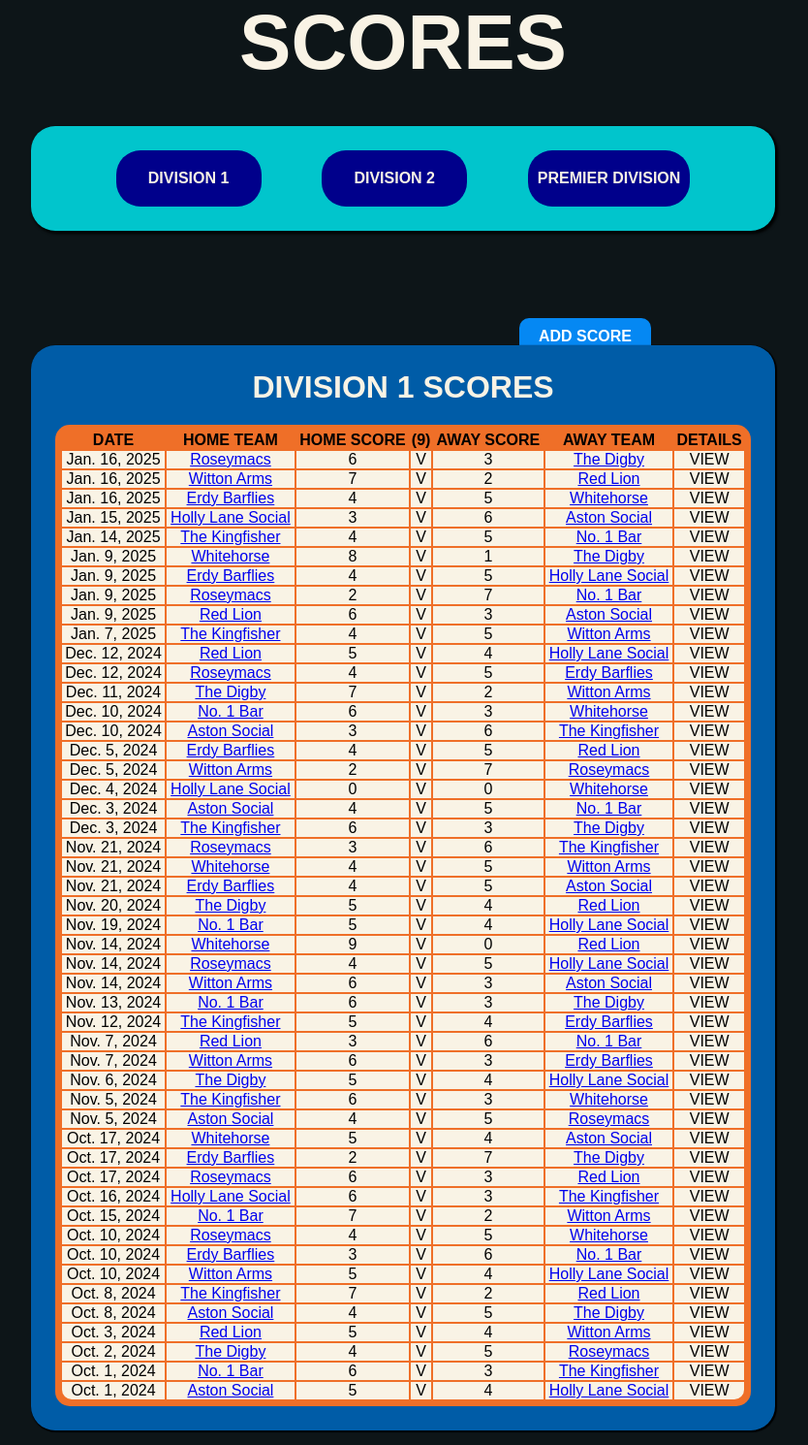
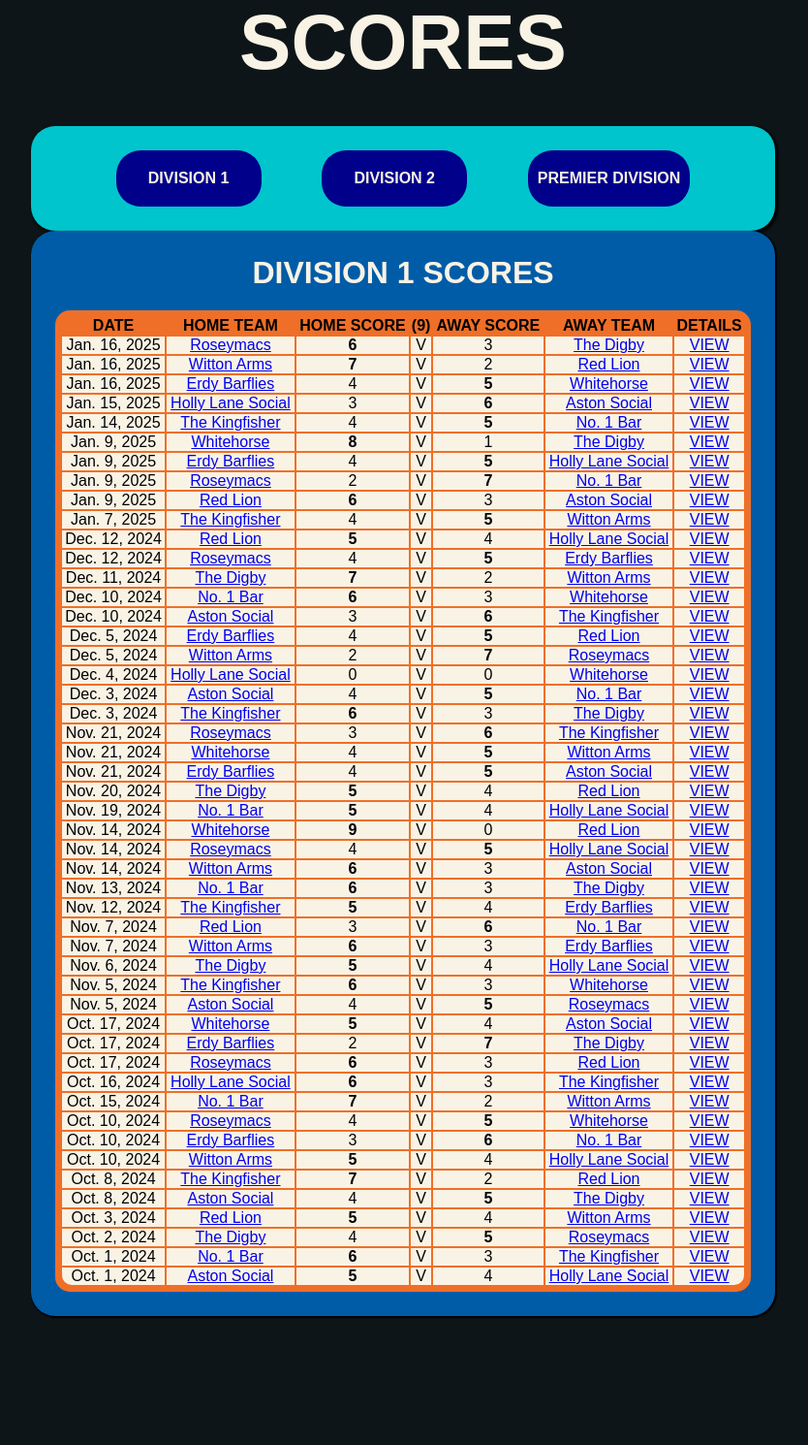
Before and after one commit to Jawrynx/ErdPL, a Django app: a page that uses scores/templates/scores/view_scores.html in a window 1280 px wide. Shown: the part 122-1612 px from the top of the page at 97% size, without its empty margins (224-1058 px from the left). Run offline with Django 5.2, Linux system fonts and the light colour scheme; data comes from the database, SQL or seed files in the repository; both versions use the stored data as it was after the commit; some libraries are stand-ins or nearby versions.

Commit message:
Updated latest scores, added more styling for easier readability

```diff
--- a/ErdPL/settings.py
+++ b/ErdPL/settings.py
@@ -23,7 +23,7 @@ BASE_DIR = Path(__file__).resolve().parent.parent
 SECRET_KEY = 'django-insecure-4=om+%pih5u954)#h5bni$vb92(^mx3kuan%86^dtx#yz%3b)5'
 
 # SECURITY WARNING: don't run with debug turned on in production!
-DEBUG = True
+DEBUG = False
 
 ALLOWED_HOSTS = ['*']
 
--- a/scores/templates/scores/view_scores.html
+++ b/scores/templates/scores/view_scores.html
@@ -14,9 +14,13 @@
                 {% endfor %}
             </ul>
         </div>
-        <div class="add-score">
-            <a href="{% url 'scores:create_score' division_name=division_name %}">Add Score</a>
-        </div>
+        {% for team in teams %}
+            {% if request.user == team.captain %}
+                <div class="add-score">
+                    <a href="{% url 'scores:create_score' division_name=division_name %}">Add Score</a>
+                </div>
+            {% endif %}
+        {% endfor %}
         <div class="outer-2" id="scores-container">
             <h1>{{ division_name|default:"All Divisions" }} Scores</h1>
             <table class="fixture-table">
@@ -36,11 +40,11 @@
                         <tr>
                             <td>{{ match.date }}</td>
                             <td><a href="{% url 'teams:detail' team_name=match.home_team.name %}">{{ match.home_team }}</a></td>
-                            <td>{{ match.home_score }}</td>
+                            <td class='home-score'>{{ match.home_score }}</td>
                             <td>V</td>
-                            <td>{{ match.away_score }}</td>
+                            <td class="away-score">{{ match.away_score }}</td>
                             <td><a href="{% url 'teams:detail' team_name=match.away_team.name %}">{{ match.away_team }}</a></td>
-                            <td>VIEW</td>
+                            <td><a href="#">VIEW</a></td>
                         </tr>
                     {% endfor %}
                 </tbody>
--- a/scores/views.py
+++ b/scores/views.py
@@ -26,12 +26,17 @@ def view_scores(request, division_name=None):
 
     if division_name:
         matches = Match.objects.filter(division__name=division_name).order_by('-date')
+        # Get teams associated with the division
+        teams = Team.objects.filter(division__name=division_name)
     else:
         matches = Match.objects.all().order_by('-date')
+        # Get all teams
+        teams = Team.objects.all()
 
     context = {
         'matches': matches,
         'division_name': division_name,
         'all_divisions': all_divisions,
+        'teams': teams,
     }
     return render(request, 'scores/view_scores.html', context)
--- a/static/css/style.css
+++ b/static/css/style.css
@@ -1137,8 +1137,8 @@ body > main > div > div.team-fixtures > table > tbody > tr > td {
 }
 
 body > main > div > div.add-score {
-    margin-top: 100px;
-    width: 40%;
+    margin: 25px;
+    width: 60%;
     text-align: right;
 }
 
@@ -1147,8 +1147,8 @@ body > main > div > div.add-score > a {
     color: white;
     text-decoration: none;
     padding: 10px 20px;
-    border-top-left-radius: 10px;
-    border-top-right-radius: 10px;
+    border-radius: 10px;
+    border: 1px solid white;
     text-transform: uppercase;
     font-weight: bold;
     transition: 0.3s ease-in-out;
@@ -1284,6 +1284,9 @@ body > main > div > div.add-score > a:hover {
     margin: 5px 0px;
 }
 
+.bold {
+    font-weight: bolder;
+}
 
 
 
@@ -1608,6 +1611,10 @@ body > main > div > div.add-score > a:hover {
     body > main > div.latest-results > table > tbody > tr > td:nth-child(1) {
         width: 20%;
     }
+
+    body > main > div > div.add-score {
+        width: 90%;
+    }
 }
 
 
@@ -1833,4 +1840,8 @@ body > main > div > div.add-score > a:hover {
     body > main > div.latest-results > table > tbody > tr > td:nth-child(1) {
         width: 20%;
     }
-}
+
+    body > main > div > div.add-score {
+        width: 90%;
+    }
+}
--- a/static/js/script.js
+++ b/static/js/script.js
@@ -2,6 +2,19 @@ const menuToggle = document.getElementById('menu-toggle');
 const mobileNav = document.getElementById('mobile-nav');
 const navBar = document.getElementById('header');
 
+const homeScores = document.getElementsByClassName('home-score');
+const awayScores = document.getElementsByClassName('away-score');
+
+for (let i = 0; i < homeScores.length; i++) {
+  const homeScore = parseInt(homeScores[i].textContent, 10);
+  const awayScore = parseInt(awayScores[i].textContent, 10);
+
+  if (homeScore > awayScore) {
+    homeScores[i].classList.add('bold');
+  } else if (awayScore > homeScore) {
+    awayScores[i].classList.add('bold');
+  }
+}
 
 menuToggle.addEventListener('click', () => {
     mobileNav.classList.toggle('active');
--- a/teams/templates/teams/team_detail.html
+++ b/teams/templates/teams/team_detail.html
@@ -67,9 +67,9 @@
                         <tr>
                             <td>{{ score.date }}</td>
                             <td><a href="{% url 'teams:detail' team_name=score.home_team.name %}">{{ score.home_team.name }}</a></td>
-                            <td>{{ score.home_score }}</td>
+                            <td class="home-score">{{ score.home_score }}</td>
                             <td>V</td>
-                            <td>{{ score.away_score }}</td>
+                            <td class="away-score">{{ score.away_score }}</td>
                             <td><a href="{% url 'teams:detail' team_name=score.away_team.name %}">{{ score.away_team.name }}</a></td>
                             <td><a href="#">VIEW</a></td>
                         </tr>
```
Also changed, not shown: db.sqlite3.
